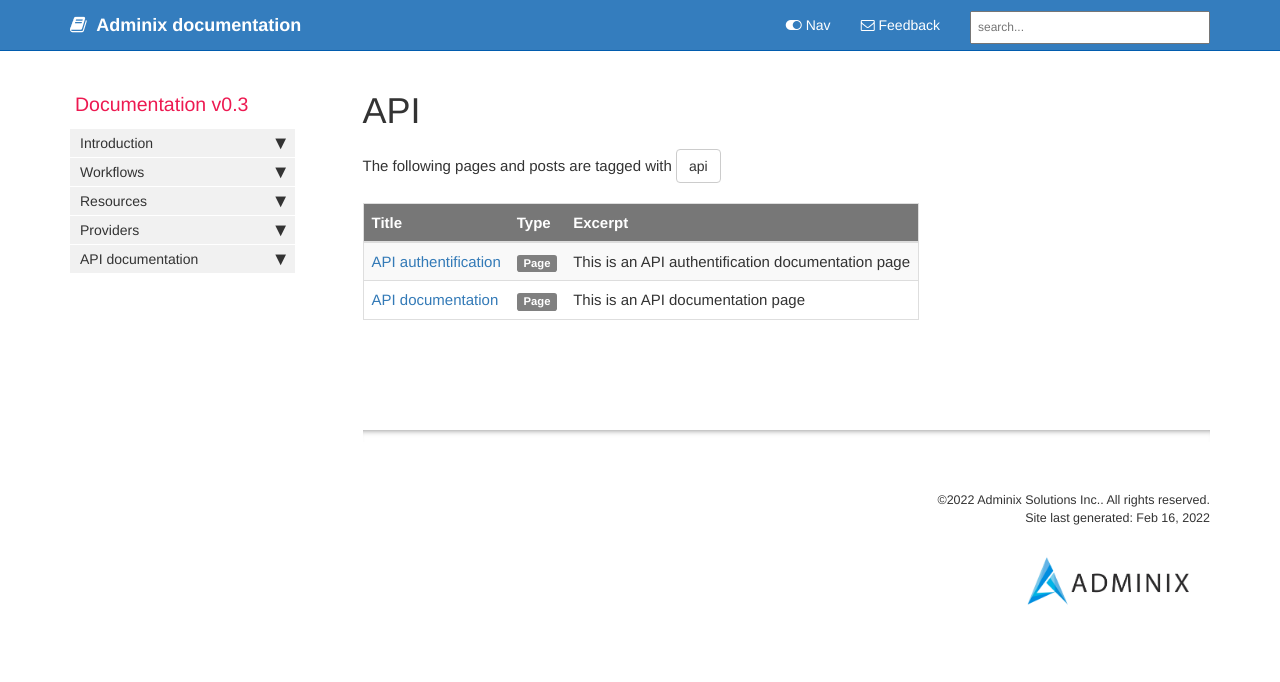
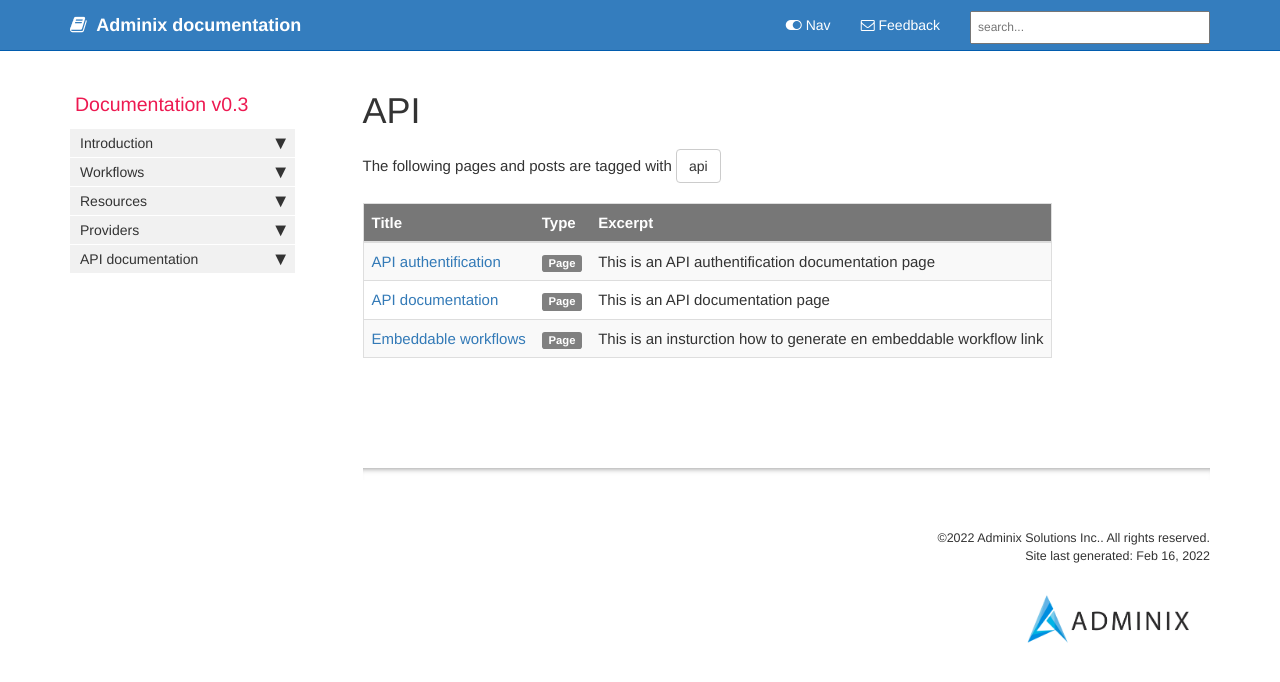
Before and after one commit to adminixio/adminix-docs, a Jekyll site: the page built from pages/tags/tag_api.md, in a window 1280 px wide. Shown: the top 682 px of the page. Built offline with Jekyll 4.4.1, drawn with Linux system fonts in a browser that asks for light colours; comment, search, counter and statistics services are not loaded; part of the change alters nothing that is shown.

Commit message:
embeddable workflows

````diff
--- a/Gemfile
+++ b/Gemfile
@@ -3,7 +3,7 @@ source "https://rubygems.org"
 gem "webrick"
 
 # to publish on github page
-gem 'github-pages', group: :jekyll_plugins
+gem "github-pages", group: :jekyll_plugins
 
 # to publich without github page
 #gem "jekyll"
--- a/_data/sidebars/mydoc_sidebar.yml
+++ b/_data/sidebars/mydoc_sidebar.yml
@@ -62,5 +62,8 @@ entries:
     - title: Authentification
       url: /api_authentification.html
       output: web, pdf
+    - title: Embeddable workflows
+      url: /embeddable_workflows_doc.html
+      output: web, pdf
 
 # Copyright 2021 Google LLC
--- /dev/null
+++ b/pages/mydoc/embeddable_workflows_doc.md
@@ -0,0 +1,26 @@
+---
+title: Embeddable workflows
+keywords: api
+last_updated: July 3, 2022
+tags: [api]
+summary: "This is an insturction how to generate en embeddable workflow link"
+sidebar: mydoc_sidebar
+permalink: embeddable_workflows_doc.html
+folder: mydoc
+---
+
+## Summary
+
+The embeddable workflow editor is designed to be embedded into your software to allow your customers to create automations in the scope of your solution.
+
+## Preparation
+
+To generate an embeddable workflow, you need to have an access token that you can generate inside the Adminix dashboard. You should also create a workflow via API to get a workflow ID.
+
+## Generating a link
+
+```
+curl -XPOST -H 'Authorization: Bearer <your-access-token>' -H "Content-type: application/json" 'https://api.adminix.xyz/api/v1/workflows/<your-workflow-id>/generate_embeddable_link'
+```
+
+Please replace <your-access-token> with your access token and <your-workflow-id> with your workflow ID.
````
